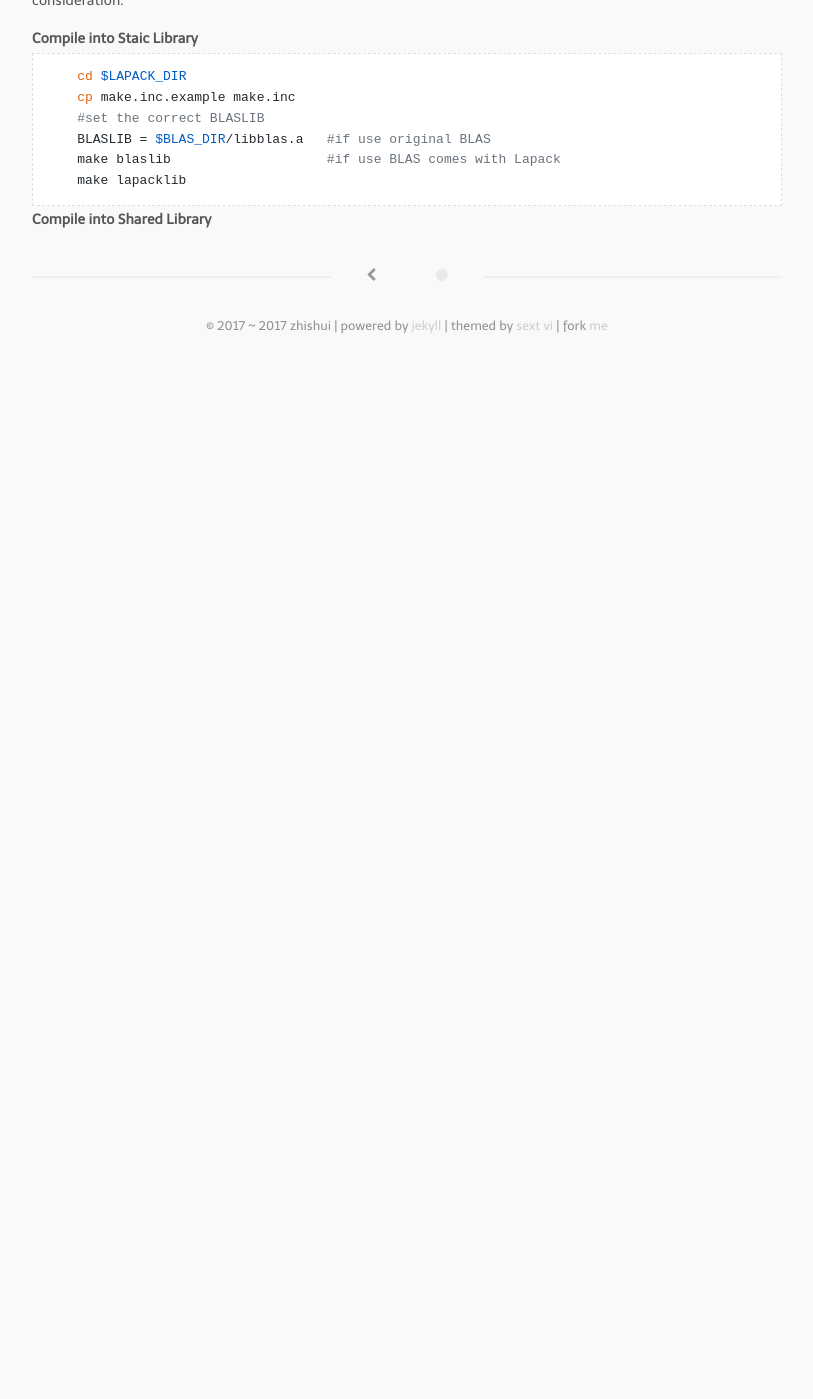
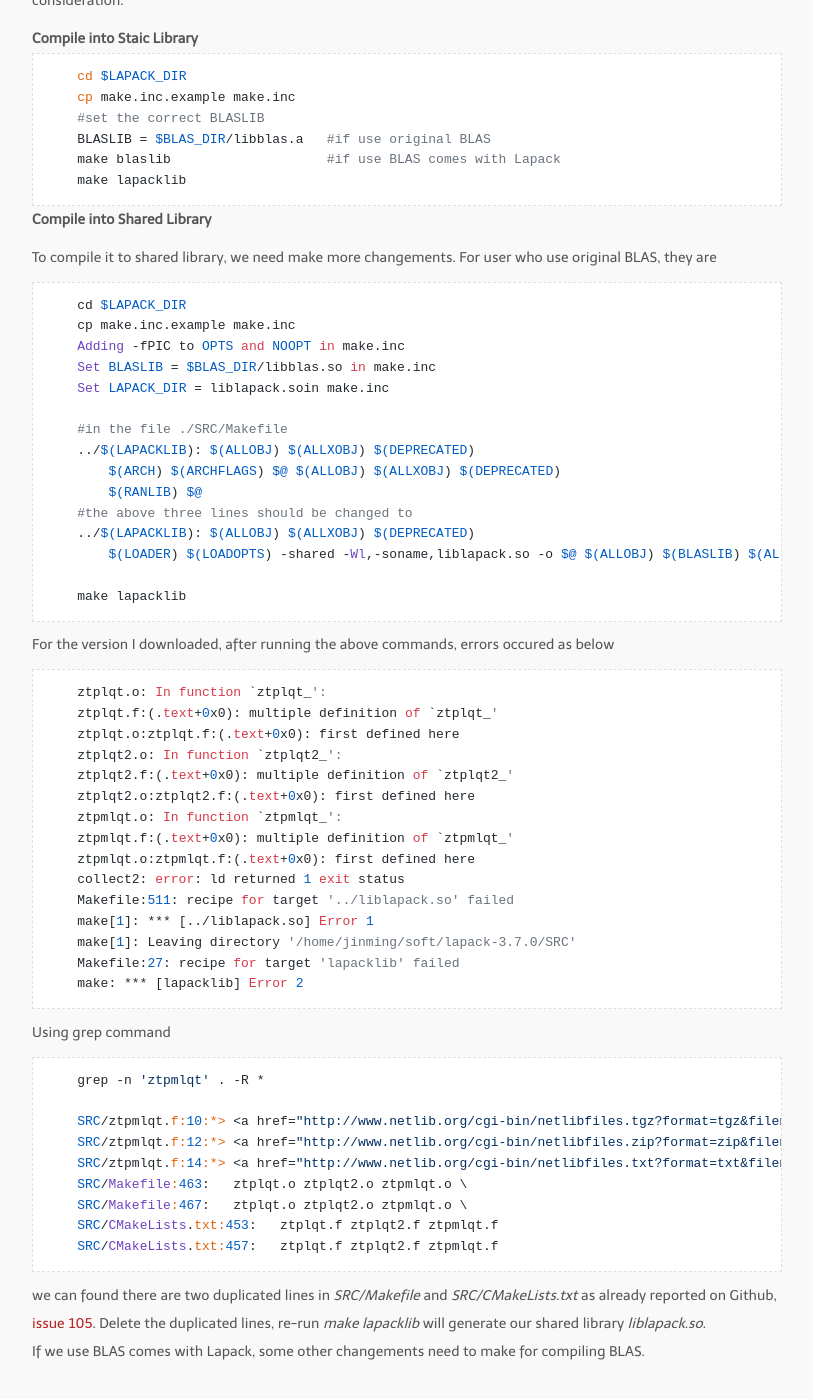
Before and after one commit to bizhishui/bizhishui.github.io, a Jekyll site: the page built from _posts/2017-03-07-Build-Netlib.md, in a window 1280 px wide and 1400 px high, scrolled down 632 px. Shown: the whole window, without its empty margins (233-1046 px from the left). Built offline with Jekyll 4.4.1, drawn with Linux system fonts in a browser that asks for light colours; nearby versions of some CDN libraries; some web fonts are replaced; a script that is not in the unit is left out; before the commit the page ends 979 px from its top, so only the background shows below that.

Commit message:
keeps on

````diff
--- a/_posts/2017-03-07-Build-Netlib.md
+++ b/_posts/2017-03-07-Build-Netlib.md
@@ -44,3 +44,61 @@ or original BLAS as done in the previous section. Lapack suggest the latter way
 ```
 
 #### Compile into Shared Library
+To compile it to shared library, we need make more changements.
+For user who use original BLAS, they are
+
+```
+    cd $LAPACK_DIR
+    cp make.inc.example make.inc
+    Adding -fPIC to OPTS and NOOPT in make.inc
+    Set BLASLIB = $BLAS_DIR/libblas.so in make.inc
+    Set LAPACK_DIR = liblapack.soin make.inc
+
+    #in the file ./SRC/Makefile
+    ../$(LAPACKLIB): $(ALLOBJ) $(ALLXOBJ) $(DEPRECATED)
+        $(ARCH) $(ARCHFLAGS) $@ $(ALLOBJ) $(ALLXOBJ) $(DEPRECATED)
+        $(RANLIB) $@
+    #the above three lines should be changed to
+    ../$(LAPACKLIB): $(ALLOBJ) $(ALLXOBJ) $(DEPRECATED)
+        $(LOADER) $(LOADOPTS) -shared -Wl,-soname,liblapack.so -o $@ $(ALLOBJ) $(BLASLIB) $(ALLXOBJ) $(DEPRECATED)
+
+    make lapacklib
+```
+
+For the version I downloaded, after running the above commands, errors occured as below
+
+```
+    ztplqt.o: In function `ztplqt_':
+    ztplqt.f:(.text+0x0): multiple definition of `ztplqt_'
+    ztplqt.o:ztplqt.f:(.text+0x0): first defined here
+    ztplqt2.o: In function `ztplqt2_':
+    ztplqt2.f:(.text+0x0): multiple definition of `ztplqt2_'
+    ztplqt2.o:ztplqt2.f:(.text+0x0): first defined here
+    ztpmlqt.o: In function `ztpmlqt_':
+    ztpmlqt.f:(.text+0x0): multiple definition of `ztpmlqt_'
+    ztpmlqt.o:ztpmlqt.f:(.text+0x0): first defined here
+    collect2: error: ld returned 1 exit status
+    Makefile:511: recipe for target '../liblapack.so' failed
+    make[1]: *** [../liblapack.so] Error 1
+    make[1]: Leaving directory '/home/jinming/soft/lapack-3.7.0/SRC'
+    Makefile:27: recipe for target 'lapacklib' failed
+    make: *** [lapacklib] Error 2
+```
+
+Using grep command
+
+```
+    grep -n 'ztpmlqt' . -R *
+
+    SRC/ztpmlqt.f:10:*> <a href="http://www.netlib.org/cgi-bin/netlibfiles.tgz?format=tgz&filename=/lapack/lapack_routine/ztpmlqt.f">
+    SRC/ztpmlqt.f:12:*> <a href="http://www.netlib.org/cgi-bin/netlibfiles.zip?format=zip&filename=/lapack/lapack_routine/ztpmlqt.f">
+    SRC/ztpmlqt.f:14:*> <a href="http://www.netlib.org/cgi-bin/netlibfiles.txt?format=txt&filename=/lapack/lapack_routine/ztpmlqt.f">
+    SRC/Makefile:463:   ztplqt.o ztplqt2.o ztpmlqt.o \
+    SRC/Makefile:467:   ztplqt.o ztplqt2.o ztpmlqt.o \
+    SRC/CMakeLists.txt:453:   ztplqt.f ztplqt2.f ztpmlqt.f
+    SRC/CMakeLists.txt:457:   ztplqt.f ztplqt2.f ztpmlqt.f
+```
+
+we can found there are two duplicated lines in *SRC/Makefile* and *SRC/CMakeLists.txt* as already reported on Github, [issue 105](https://github.com/Reference-LAPACK/lapack/issues/105).
+Delete the duplicated lines, re-run *make lapacklib* will generate our shared library *liblapack.so*.
+If we use BLAS comes with Lapack, some other changements  need to make for compiling BLAS.
````
